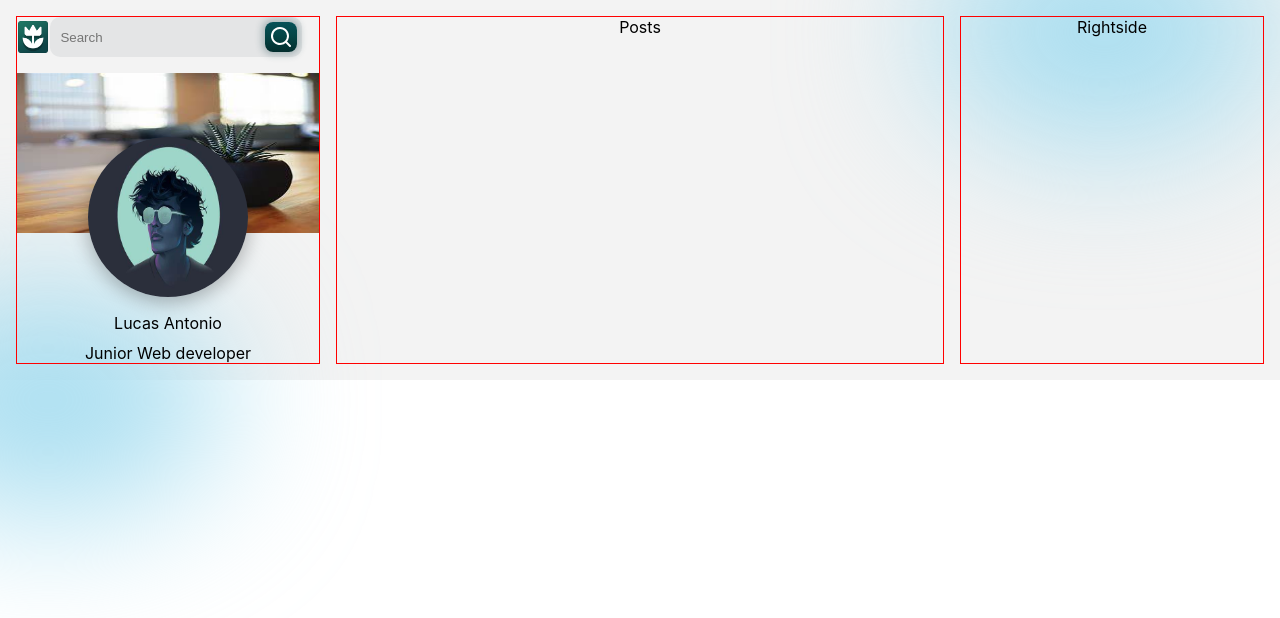
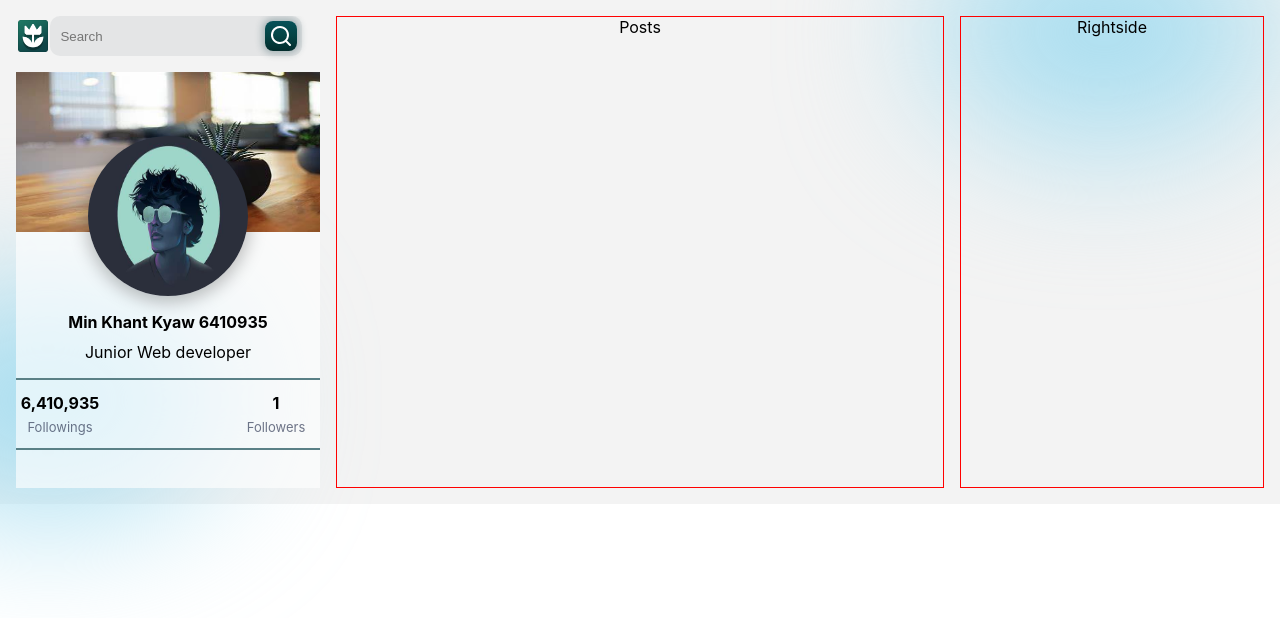
Before and after one commit to MinKhantKyaw5006/CrudAppProject, a React (Create React App) app in the folder socialmediaweb/chrip/: page / in a window 1280 px wide. Shown: the top 618 px of the page. Built offline with nearby package versions, Linux system fonts and the light colour scheme.

Commit message:
finished profilecard

```diff
--- a/socialmediaweb/chrip/src/components/profileSide/ProfileSide.css
+++ b/socialmediaweb/chrip/src/components/profileSide/ProfileSide.css
@@ -19,7 +19,7 @@
     gap: 1rem;
     align-items: center;
     overflow: hidden;
-    border: 1px solid red;
+    /* border: 1px solid red; */
 }
 
   /* .ProfileSide{
--- a/socialmediaweb/chrip/src/components/profileSide/ProfileSide.js
+++ b/socialmediaweb/chrip/src/components/profileSide/ProfileSide.js
@@ -2,6 +2,8 @@ import React from 'react';
 import './ProfileSide.css';
 import Logo from './LogoUse/Logo';
 import ProfileUI from './ProfileUI';
+
+
 function ProfileSide() {
     return (
         <div className='ProfileSide'>
--- a/socialmediaweb/chrip/src/components/profileSide/ProfileUI.css
+++ b/socialmediaweb/chrip/src/components/profileSide/ProfileUI.css
@@ -1,9 +1,15 @@
 .ProfileCard {
+    width: 25rem;
+    height: 26rem;
+
     border-radius: 1.5rem;
     display: flex;
     flex-direction: column;
     position: relative;
     gap: 1rem;
+    overflow-x: clip;
+    background: var(--cardColor);
+    /* border: 1px solid red; */
 
 }
 
@@ -16,14 +22,15 @@
 
 }
 
-.ProfileImages>img:nth-of-type(1){
-    width: 200%;
+.ProfileImages>img:nth-of-type(1) {
+    width: 100%;
     height: 10rem;
     top: 2rem;
 
+
 }
 
-.ProfileImages>img:nth-of-type(2){
+.ProfileImages>img:nth-of-type(2) {
     width: 10rem;
     height: 10rem;
     border-radius: 50%;
@@ -32,10 +39,79 @@
     box-shadow: var(--profileShadow);
 }
 
-.ProfileName{
+.ProfileName {
     display: flex;
     flex-direction: column;
     align-items: center;
     margin-top: 4rem;
     gap: 10px;
 }
+
+.ProfileName>span:nth-of-type(1) {
+    font-weight: bold;
+}
+
+.followStatus {
+    display: flex;
+    flex-direction: column;
+    align-items: center;
+    gap: 0.8rem;
+
+}
+
+.followStatus>img {
+    width: 80%;
+    height: 0.125rem;
+    box-sizing: border-box;
+    border: 1px solid var(--hrColor);
+
+}
+
+.followStatus>hr {
+    width: 100%;
+    box-sizing: border-box;
+    border: 1px solid var(--hrColor);
+
+}
+
+
+.followStatus>div {
+    display: flex;
+    gap: 1rem;
+    width: 100%;
+    justify-content: space-around;
+    align-items: center;
+}
+
+.follow {
+    display: flex;
+    flex-direction: column;
+    gap: 0.4rem;
+    align-items: center;
+    justify-content: center;
+    width: 20rem;
+
+}
+
+.follow>span:nth-of-type(1) {
+    font-weight: bold;
+
+}
+
+.follow>span:nth-of-type(2) {
+    color: var(--gray);
+    font-size: 13px;
+
+}
+
+.vl {
+    height: 200%;
+
+    border-left: 2px solid var (--hrColor);
+
+}
+
+:root {
+    --hrColor: #5a8086;
+    /* sets the value of the --hrColor variable to a color */
+}
--- a/socialmediaweb/chrip/src/components/profileSide/ProfileUI.js
+++ b/socialmediaweb/chrip/src/components/profileSide/ProfileUI.js
@@ -2,19 +2,43 @@ import React from 'react';
 import cover from '../../img/cover.jfif'
 import profile from '../../img/profile.jfif'
 import potrait from '../../img/potrait.jfif'
+import uiline from '../../img/lineui.png'
 import './ProfileUI.css';
 function ProfileUI() {
     return (
         <div className="ProfileCard">
             <div className="ProfileImages">
-            <img src={cover} alt= ""/>
-            <img src={profile} alt= ""/>
+                <img src={cover} alt="" />
+                <img src={profile} alt="" />
 
 
             </div>
             <div className="ProfileName">
-            <span>Lucas Antonio</span>
+                <span>Min Khant Kyaw 6410935</span>
                 <span>Junior Web developer</span>
+            </div>
+
+            <div className='followStatus'>
+                {/*image line ui */}
+                <img src={uiline} alt="" />
+                <div>
+                    <div className='follow'>
+                        <span>6,410,935</span>
+                        <span>Followings</span>
+
+                    </div>
+
+                    <div className='vl'></div>
+                    <div className='follow'>
+                        <span>1</span>
+                        <span>Followers</span>
+
+                    </div>
+
+
+
+                </div>
+                <img src={uiline} alt="" />
             </div>
 
         </div>
```
Also changed, not shown: socialmediaweb/chrip/src/img/lineui.png (added). Lines whose indentation alone changed are shown as unchanged.
